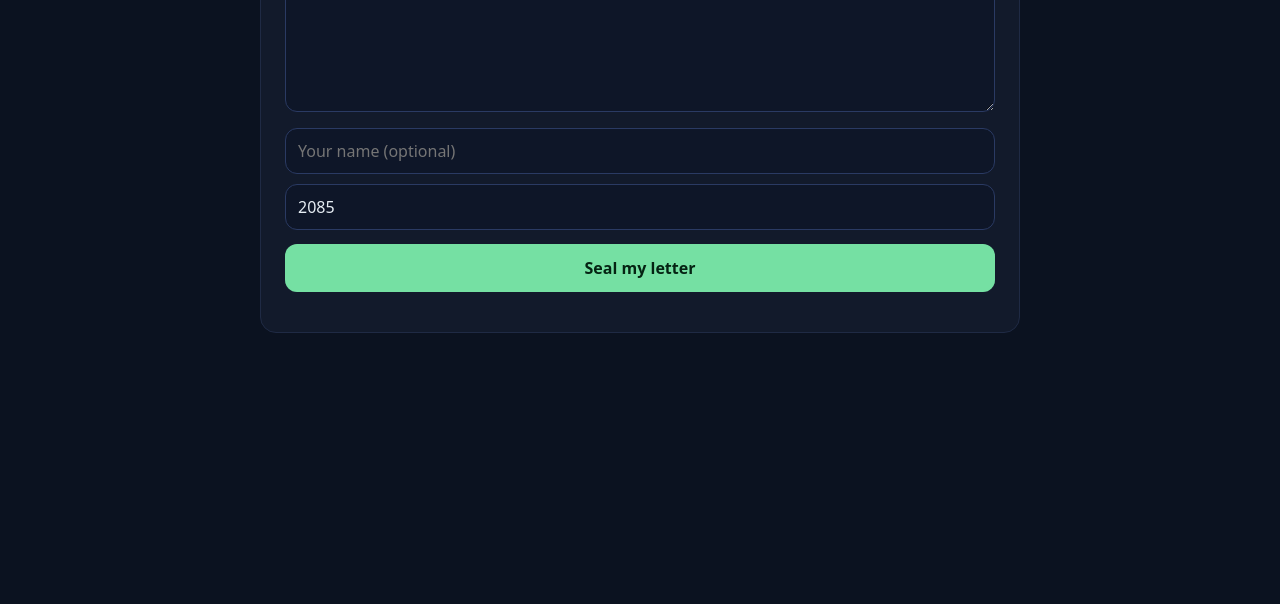
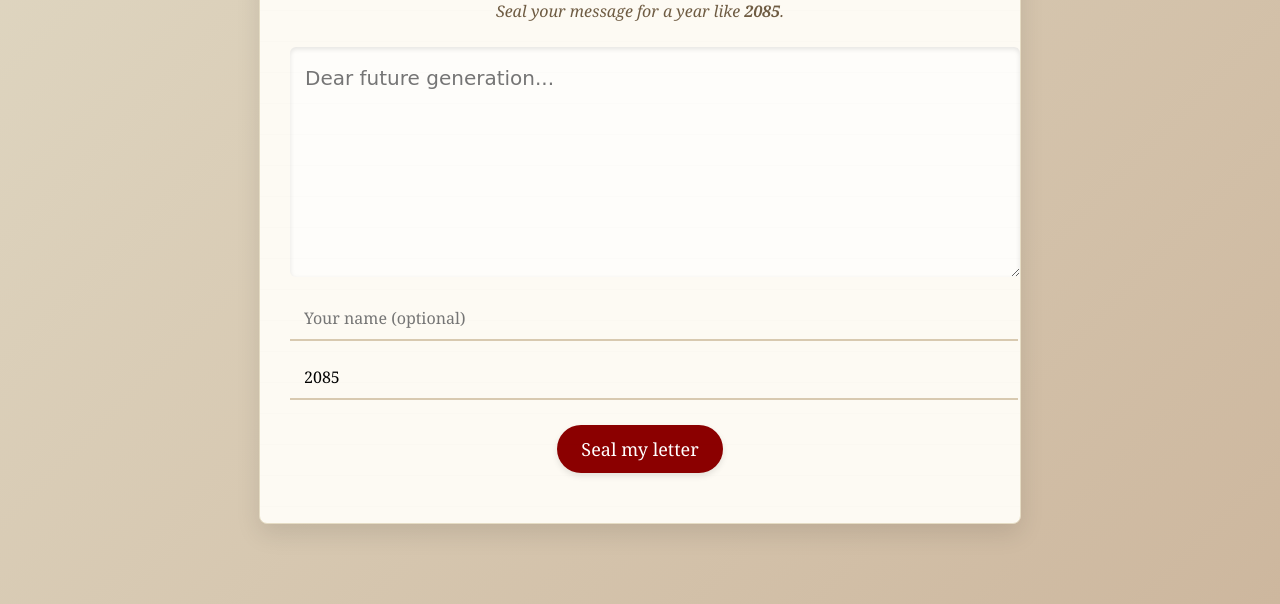
Before and after one commit to tkukamjad/letters, a plain HTML site: page index.html in a window 1280 px wide. Shown: the part 225-829 px from the top of the page. Before the commit the page ends 800 px from the top, so only its background shows below. Drawn offline with Linux system fonts and the light colour scheme.

Commit message:
Update style.css

```diff
--- a/css/style.css
+++ b/css/style.css
@@ -1,84 +1,142 @@
+/* ----------------------------- */
+/* ✉️  LETTER TO FUTURE THEME   */
+/* ----------------------------- */
+
+/* Define your color palette */
 :root {
-  --bg: #0b1220;
-  --card: #121a2b;
-  --ink: #e6edf3;
-  --muted: #9fb0c7;
-  --accent: #75e0a3;
+  --paper: #fdfaf3;         /* soft off-white paper */
+  --ink: #3e3e3e;           /* dark gray text (like pen ink) */
+  --accent: #b5651d;        /* warm brown for buttons */
+  --seal: #8b0000;          /* deep red wax seal color */
+  --shadow: rgba(0, 0, 0, 0.1);
+  --font-main: 'Georgia', serif;
+  --font-hand: 'Dancing Script', cursive; /* handwriting font */
 }
 
+/* Import a handwriting font from Google Fonts */
+@import url('https://fonts.googleapis.com/css2?family=Dancing+Script:wght@500&display=swap');
+
+/* Page background: desk and paper aesthetic */
 body {
+  background: linear-gradient(135deg, #e0d8c3, #cdb79e);
+  font-family: var(--font-main);
+  color: var(--ink);
   margin: 0;
-  background: var(--bg);
-  color: var(--ink);
-  font: 16px/1.5 system-ui, Segoe UI, Arial;
+  padding: 0;
 }
 
+/* Center wrapper */
 .wrap {
-  max-width: 760px;
-  margin: 0 auto;
-  padding: 48px 20px;
+  max-width: 700px;
+  margin: 80px auto;
+  padding: 30px;
+  background: var(--paper);
+  box-shadow: 0 10px 25px var(--shadow);
+  border-radius: 8px;
+  border: 1px solid #e5dcc4;
+  position: relative;
 }
 
-.card {
-  background: var(--card);
-  border: 1px solid #1f2a44;
-  border-radius: 16px;
-  padding: 24px;
+/* Add a faint fold or edge effect (paper look) */
+.wrap::before {
+  content: "";
+  position: absolute;
+  top: 0;
+  left: 0;
+  width: 100%;
+  height: 100%;
+  background: repeating-linear-gradient(
+    transparent,
+    transparent 30px,
+    rgba(0, 0, 0, 0.02) 31px
+  );
+  pointer-events: none;
+  border-radius: 8px;
 }
 
+/* Title section */
 h1 {
-  font-size: 28px;
-  margin: 0 0 8px;
+  font-family: var(--font-hand);
+  font-size: 42px;
+  color: var(--seal);
+  text-align: center;
+  margin-top: 0;
+  margin-bottom: 5px;
 }
 
 p.sub {
-  color: var(--muted);
-  margin: 0 0 20px;
+  text-align: center;
+  color: #6f5c43;
+  margin-bottom: 25px;
+  font-style: italic;
 }
 
-textarea,
-input,
-button {
+/* The letter box */
+textarea {
   width: 100%;
-  box-sizing: border-box;
-  font: inherit;
+  min-height: 200px;
+  border: none;
+  background: rgba(255, 255, 255, 0.6);
+  padding: 15px;
+  font-family: var(--font-hand);
+  font-size: 20px;
+  line-height: 1.6;
+  border-radius: 6px;
+  box-shadow: inset 0 2px 5px var(--shadow);
+  resize: vertical;
 }
 
-textarea {
-  min-height: 160px;
-  padding: 12px;
-  border-radius: 12px;
-  border: 1px solid #2a3a63;
-  background: #0e1628;
-  color: var(--ink);
-  margin-top: 10px;
+/* Input fields */
+input {
+  width: 100%;
+  margin-top: 15px;
+  padding: 10px 14px;
+  border: none;
+  border-bottom: 2px solid #d8c9b0;
+  background: transparent;
+  font-size: 16px;
+  font-family: var(--font-main);
+  transition: border-color 0.3s;
 }
 
-input {
-  padding: 10px 12px;
-  border-radius: 12px;
-  border: 1px solid #2a3a63;
-  background: #0e1628;
-  color: var(--ink);
-  margin-top: 10px;
+input:focus, textarea:focus {
+  outline: none;
+  border-bottom-color: var(--seal);
 }
 
+/* The send button - looks like a wax seal */
 button {
-  margin-top: 14px;
-  padding: 12px 16px;
-  border-radius: 12px;
-  border: 0;
-  background: var(--accent);
-  color: #052313;
-  font-weight: 700;
+  display: block;
+  margin: 25px auto 0;
+  background: var(--seal);
+  color: #fff;
+  border: none;
+  border-radius: 50px;
+  padding: 12px 24px;
+  font-size: 18px;
+  font-family: var(--font-main);
   cursor: pointer;
+  transition: all 0.3s ease;
+  box-shadow: 0 3px 6px var(--shadow);
 }
 
 button:hover {
-  opacity: 0.9;
+  background: #a10d0d;
+  transform: translateY(-2px);
 }
 
+/* Confirmation message */
 #status {
-  margin-top: 10px;
-  color: var(--muted);
+  text-align: center;
+  margin-top: 20px;
+  color: #6f5c43;
+  font-style: italic;
 }
+
+/* Small footer */
+footer {
+  text-align: center;
+  font-size: 14px;
+  color: #7a6a4f;
+  margin-top: 30px;
+}
```
